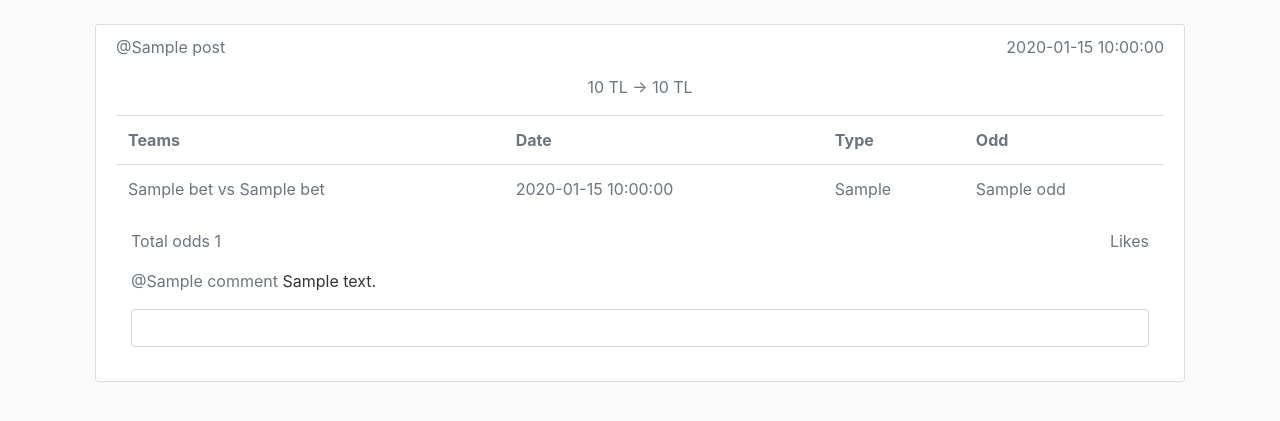
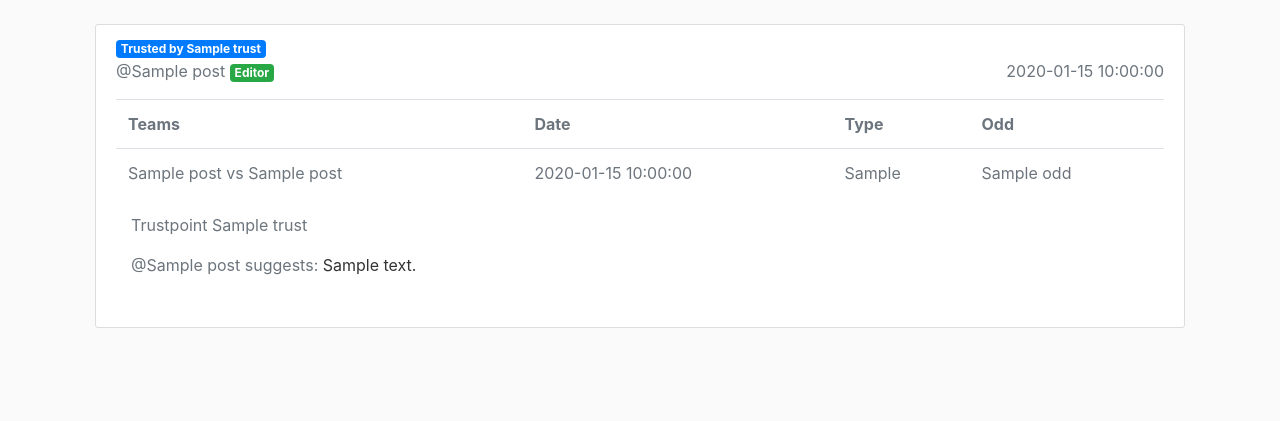
Before and after one commit to enverygtlr/CS353-Database-Project, a Flask app: template templates/suggestionspage.html in a window 1280 px wide. Shown: the part 56-477 px from the top of the page. Run offline with Flask 2, Linux system fonts and the light colour scheme; the template is opened without the code that fills it: most values are stand-ins (such as "Sample title", 1, 10 or a date in 2020); some libraries are stand-ins or nearby versions.

Commit message:
ddervqefvfvqervqrvasvSFWRTHETHMRYJM

```diff
--- a/application.py
+++ b/application.py
@@ -19,12 +19,15 @@ def home_page():
     selected = session.get('selected')
     user_id = session.get('user_id')
     username = session.get('username')
+    player_type = session.get('type')
     balance = None
+    suggested = session.get('suggested')
 
     if loggedin is not None:
         balance = db.user_info(session['user_id'])
 
     form = PlayBetForm()
+
 
     if form.validate_on_submit() and loggedin is not None:
         stake = form.stake.data
@@ -40,13 +43,17 @@ def home_page():
             flash(message, 'error')
             return redirect('/')
 
+    # return str(session.get('suggested'))
+
     return render_template('homepage.html',
                             loggedin=loggedin,
                             matches=matches,
                             selected=selected,
                             balance=balance,
                             form=form,
-                            username=username)
+                            username=username,
+                            player_type=player_type,
+                            suggested=suggested)
 
 @app.route('/login', methods=["GET", "POST"])
 def login_page():
@@ -67,6 +74,7 @@ def login_page():
             session['type'] = dictionary['type']
             session['loggedin'] = True
             session['selected'] = []
+            session['suggested'] = None
 
             return redirect('/') # redirect to home
         else:
@@ -134,6 +142,9 @@ def feed_page():
         user_id = session.get('user_id')
         posts = db.get_feed_posts(user_id)
 
+
+
+
     return render_template('feedpage.html',
                             loggedin=loggedin,
                             posts=posts,
@@ -147,9 +158,11 @@ def suggestions_page():
 
     if loggedin is not None:
         user_id = session.get('user_id')
-        posts = db.get_feed_posts(user_id)
+        posts = db.get_all_editor_suggestions()
 
-    return render_template('feedpage.html',
+    # return str(posts)
+
+    return render_template('suggestionspage.html',
                             loggedin=loggedin,
                             posts=posts,
                             username=username)
@@ -192,7 +205,7 @@ def user_page(pname):
     if None not in {user_id, info['id']}:
         is_following = db.is_following(user_id, info['id'])
 
-    posts = db.get_user_betslips(user_id, True)
+        posts = db.get_user_betslips(info['id'], False)
     # return str(posts)
 
 
@@ -272,6 +285,7 @@ def add_selected_bet(): # row, col
 
     # update the selected bets in the sesion
     session['selected'] = selected
+    session['suggested'] = selected_match
 
 
     return redirect_last()
@@ -339,4 +353,33 @@ def follow_user():
 
     return redirect_last()
 
+@app.route('/remove_suggested', methods=["GET", "POST"])
+def remove_suggested():
+
+    session['suggested'] = []
+
+    return redirect_last()
+
+@app.route('/suggest', methods=["GET", "POST"])
+def add_suggested():
+
+    loggedin = session.get('loggedin')
+    player_type = session.get('type')
+    user_id = session.get('user_id')
+    username = session.get('username')
+    suggested = session.get('suggested')
+    comment = request.args.get('suggestion')
+    trustpoint = request.args.get('trustpoint')
+
+    wow = loggedin is not None and player_type is not None and user_id is not None and username is not None and suggested is not None and comment is not None and trustpoint is not None
+
+    if wow:
+        if player_type == 'editor':
+            db.editor_suggests(int(user_id), suggested['bet_id'], comment, trustpoint)
+
+
+            session['suggested'] = None
+
+    return redirect_last()
+
 # end of functions
--- a/forms.py
+++ b/forms.py
@@ -20,5 +20,8 @@ class LoginForm(FlaskForm):
 class PlayBetForm(FlaskForm):
     stake = IntegerField('stake', validators=[NumberRange(3), DataRequired()])
 
+class SuggestionForm(FlaskForm):
+    suggestion = TextField('suggestion', validators=[DataRequired()])
+
 class SearchForm(FlaskForm):
     search = TextField('search', validators=[DataRequired()])
--- a/templates/feedpage.html
+++ b/templates/feedpage.html
@@ -75,7 +75,10 @@
 
         </div>
     {% endfor %}
-
+    {% if posts|length == 0 %}
+        <br>
+        <h4 class="text-center">Your feed is empty :(</h4>
+    {% endif %}
 
 </div>
 
--- a/templates/suggestionspage.html
+++ b/templates/suggestionspage.html
@@ -8,16 +8,20 @@
     {% for post in posts %}
         <div class="content-section">
             <div>
+                {% if post.cancelled != 1 %}
+                    <span class="badge badge-primary">Trusted by {{ post.trust }}</span>
+                {% else %}
+                    <span class="badge badge-danger">Cancelled</span>
+                {% endif %}
                 <div class="row">
                     <div class="col-md-6">
-                        <a class="text-muted" href="/users/{{ post.followed_id }}">@{{post.s_name}}</a>
+                        <a class="text-muted" href="/users/{{ post.user_id }}">@{{post.s_name}}</a>
+                        <span class="badge badge-success">Editor</span>
                     </div>
                     <div class="col-md-6">
                         <p class="text-muted text-right">{{ post.post_date }}</p>
                     </div>
                 </div>
-
-                <p class="text-muted text-center">{{ post.betslip.stake|int }} TL -> {{ (post.betslip.total_odd * post.betslip.stake)|int }} TL </p>
 
                 <table class="table" style="width: 100%;">
                     <tr>
@@ -26,56 +30,33 @@
                             <th class="text-muted">Type</th>
                             <th class="text-muted">Odd</th>
                     </tr>
-                    {% for bet in post.betslip.bets %}
-                        <tr>
-                            <td class="text-muted">{{ bet.t1name }} vs {{ bet.t2name }}</td>
-                            <td class="text-muted">{{ bet.match_date }}</td>
-                            <td class="text-muted">{{ bet.bet_type }}</td>
-                            <td class="text-muted">{{ bet.odd }}</td>
-                        </tr>
-                    {% endfor %}
+                    <tr>
+                        <td class="text-muted">{{ post.t1name }} vs {{ post.t2name }}</td>
+                        <td class="text-muted">{{ post.odd_timestamp }}</td>
+                        <td class="text-muted">{{ post.bet_type }}</td>
+                        <td class="text-muted">{{ post.odd }}</td>
+                    </tr>
                 </table>
 
                 <div class="container">
-                    <div class="row">
-                        <div class="col-sm-6">
-                            <p class="text-muted text-left">
-                                Total odds {{ post.betslip.total_odd }}
-                            </p>
-                        </div>
-                        <div class="col-sm-6">
-                            <div class="text-right">
-                                <a href="/like_post?post_id={{ post.post_id }}" class="text-muted text-rigth">
-                                    {{ post.no_of_likes }} Like{{ 's' if post.no_of_likes != 1 }}
-                                </a>
-                            </div>
-
-                        </div>
-
-                    </div>
-
-                    {% for comment in post.comment %}
+                    <p class="text-muted text-left">
+                        Trustpoint {{ post.trust }}
+                    </p>
                     <p>
-                        <!--
-                            <a class="text-muted" href="/users/{{ comment.user_id }}">@{{comment.s_name}}</a>
-                        -->
-                        <a class="text-muted">@{{comment.s_name}}</a>
-                        {{ comment.context }}
+                        <a class="text-muted" href="/users/{{ post.user_id }}">@{{post.s_name}}</a>
+                        <a class="text-muted">suggests:</a>
+                        {{ post.shared_content }}
                     </p>
-                    {% endfor %}
-                    <div>
-                        <form action="/add_comment" method="GET">
-                            <input type="hidden" name="post_id" value="{{ post.post_id }}">
-                            <input class="form-control" id="context" name="context" required type="text" value="">
-                        </form>
-                    </div>
                 </div>
             </div>
             <br>
 
         </div>
     {% endfor %}
-
+    {% if posts|length == 0 %}
+        <br>
+        <h4 class="text-center">There are no suggestions yet</h4>
+    {% endif %}
 
 </div>
 
--- a/util.py
+++ b/util.py
@@ -22,6 +22,7 @@ def convert_smatch(match):
             't2name':match['t2name'],
             'mbn':bet['mbn'],
             'bet_type':bet['bet_type'],
+            'bet_id':bet['bet_id'],
             'cancelled':True if bet['cancelled'] != 0 else False,
             'odd':float(bet['odd']),
             'odd_timestamp':str(bet['odd_timestamp']),
```
Also changed, not shown: databasev2.py (+42 -1 lines), templates/homepage.html (+17 -4 lines), templates/suggestionpanel.html (added, +47 -0 lines).
